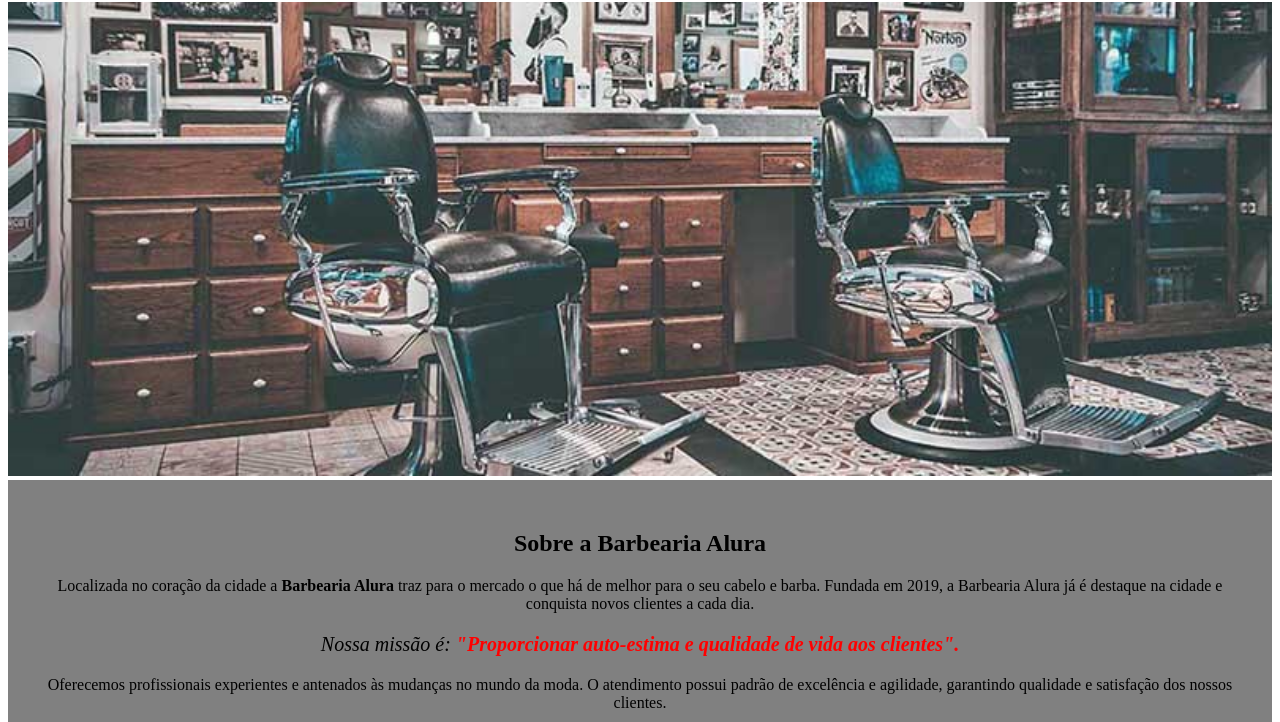
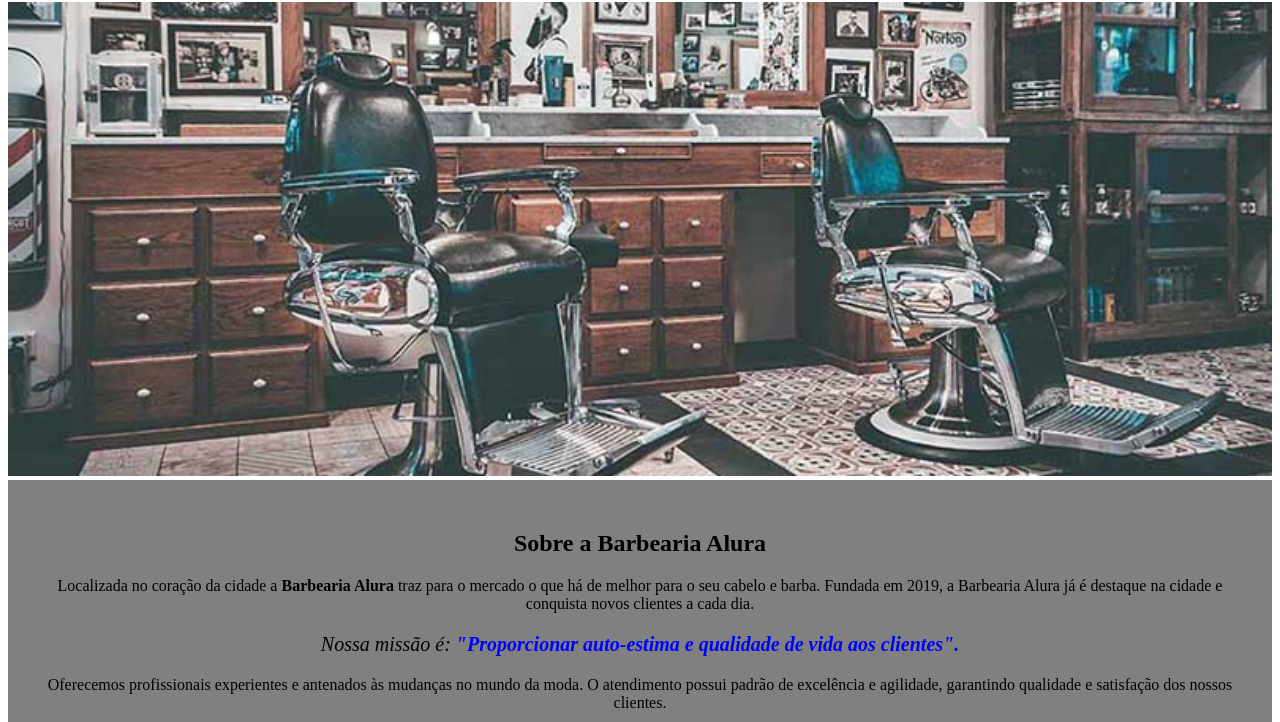
Before and after one commit to rodrigo-oc/HTML5-e-CSS3, a plain HTML site: page Barbearia Alura/index.html in a window 1280 px wide. Shown: the part 78-800 px from the top of the page. Drawn offline with Linux system fonts and the light colour scheme.

Commit message:
Alteração cor da fonte.

```diff
--- a/Barbearia Alura/style.css
+++ b/Barbearia Alura/style.css
@@ -21,7 +21,7 @@ p {
 }
 
 em strong {
-    color: rgb(255, 0, 0);
+    color: blue;
 }
 
 .itens {
```
Also changed, not shown: 2 other files.
